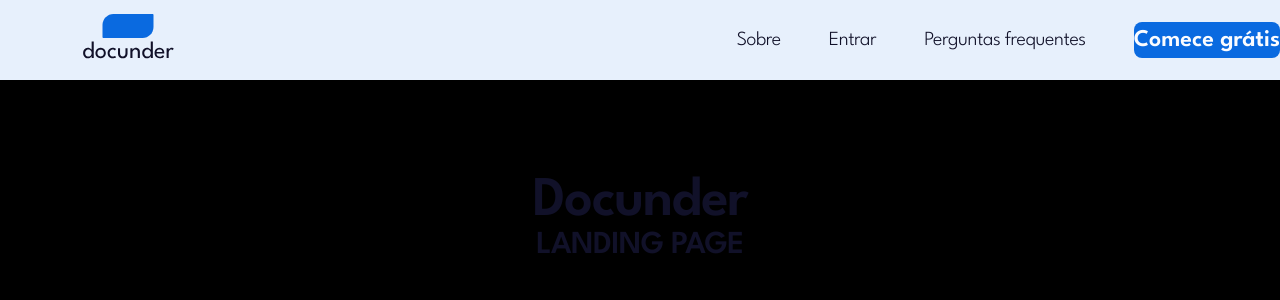
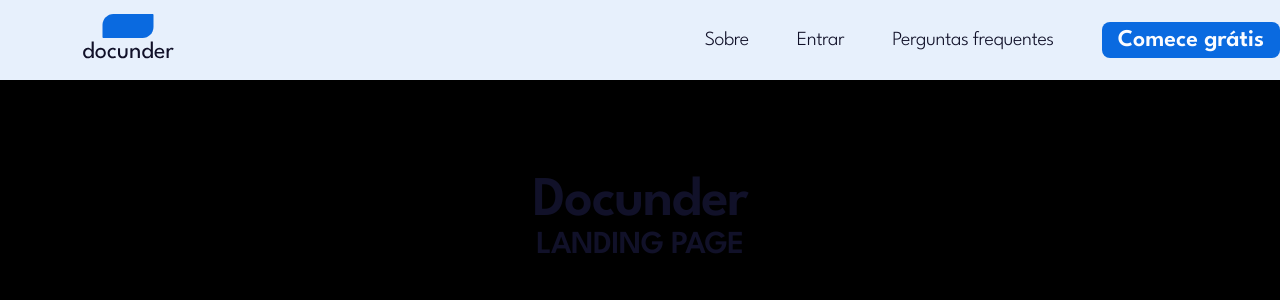
Before and after one commit to Organizacao-Docunder/frontend-app, a Next.js app in the folder nextjs-app/: page / in a window 1280 px wide. Shown: the top 300 px of the page. Built offline with nearby package versions, Linux system fonts and the light colour scheme.

Commit message:
feat: links

```diff
--- a/nextjs-app/src/components/Header.tsx
+++ b/nextjs-app/src/components/Header.tsx
@@ -1,6 +1,7 @@
 import Image from "next/image";
 import HighlightBtn from "./HighlightBtn";
 import logo from '../assets/logo.svg'
+import Link from "next/link";
 
 export default function Header({ }) {
   return (
@@ -9,15 +10,17 @@ export default function Header({ }) {
     >
       <div className="max-w-7xl w-full h-full flex justify-between">
         <div className="flex items-center w-1/5 justify-center">
-          <Image alt="logo" src={logo} className="flex" />
+          <Link href={"/"}>
+            <Image alt="logo" src={logo} className="flex" />
+          </Link>
         </div>
         <div className="flex w-4/5 items-center justify-end gap-12">
-          <h5 className="text-h5 text-neutral-2">Sobre</h5>
-          <h5 className="text-h5 text-neutral-2">Entrar</h5>
+          <Link href={"/about"}><h5 className="text-h5 text-neutral-2">Sobre</h5></Link>
+          <Link href={"/login"}><h5 className="text-h5 text-neutral-2">Entrar</h5></Link>
           <h5 className="text-h5 text-neutral-2">Perguntas frequentes</h5>
-          <HighlightBtn id={"start-free"} content={"Comece grátis"} paddingX={'px-4'}/>
+          <HighlightBtn id={"start-free"} content={"Comece grátis"} customStyle={'px-4'} link={"/signup"}/>
         </div>
       </div>
-    </header>
+    </header >
   );
 }
```
